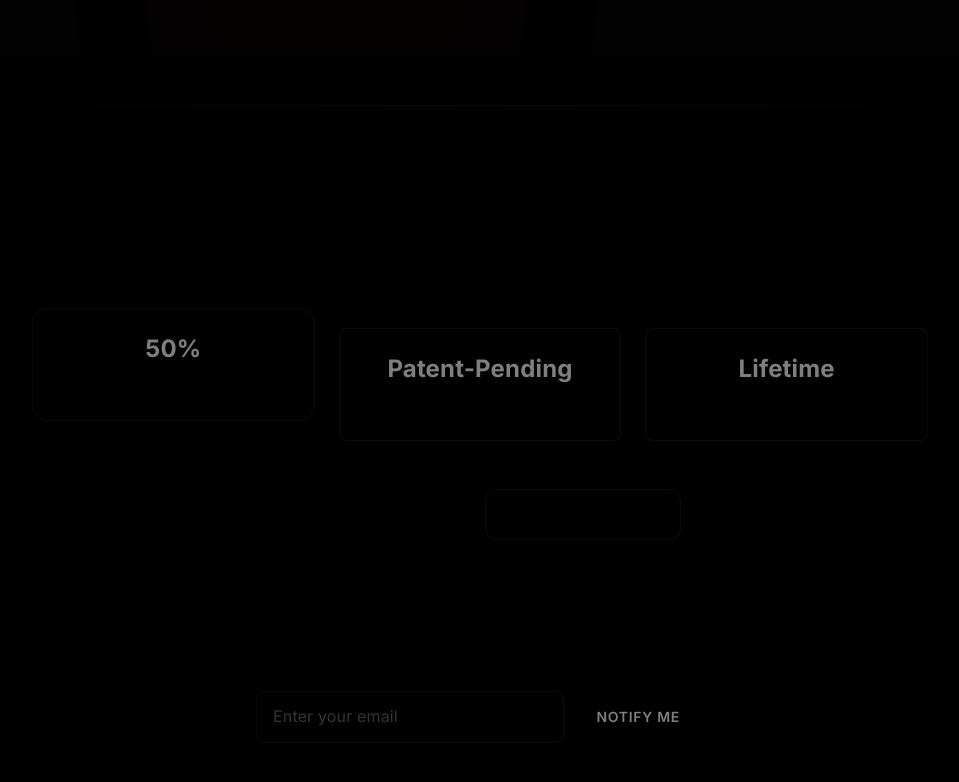
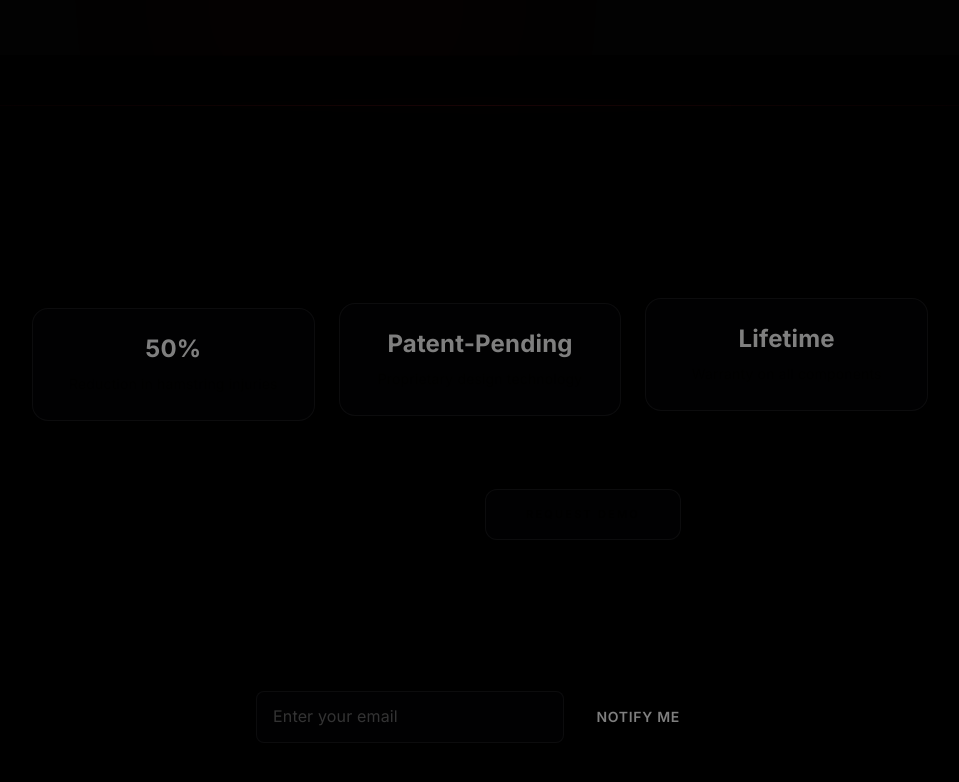
Before and after one commit to infinityspine/exiqx-website, a Next.js app: page / in a window 1280 px wide. Shown: the part 5080-5862 px from the top of the page, without its empty margins (160-1119 px from the left). Built offline with nearby package versions, Linux system fonts and the light colour scheme.

Commit message:
🕒 Auto-commit: 2025-11-12 19:02:48

```diff
--- a/components/sections/HomePageCTA.tsx
+++ b/components/sections/HomePageCTA.tsx
@@ -89,32 +89,50 @@ const CTASection = memo(function CTASection({
           >
             {/* Internal gradient glow on hover */}
             <div className="absolute inset-0 bg-gradient-to-br from-red-500/0 via-red-500/0 to-red-500/0 group-hover:from-red-500/5 group-hover:via-red-500/0 group-hover:to-transparent rounded-2xl transition-all duration-500 pointer-events-none" />
-            <div className="mb-2 text-2xl font-bold text-accent transition-colors duration-300 group-hover:text-red-400">50%</div>
-            <p className="text-sm text-white/70 leading-relaxed">
+            <div className="relative mb-2 text-2xl font-bold text-accent transition-colors duration-300 group-hover:text-red-400">50%</div>
+            <p className="relative text-sm text-white/70 leading-relaxed">
               Reduction in hamstring injuries
             </p>
           </motion.div>
 
           {/* Benefit 2 */}
           <motion.div
-            whileHover={shouldReduceMotion ? {} : { y: -4, scale: 1.02 }}
+            style={{ y: benefit2Y, transformStyle: "preserve-3d" }}
+            whileHover={shouldReduceMotion ? {} : {
+              y: -4,
+              scale: 1.02,
+              rotateX: -3,
+              rotateY: 3,
+              transition: { duration: 0.3 }
+            }}
             transition={{ duration: 0.3 }}
-            className="group rounded-lg border border-zinc-800/60 bg-zinc-950/40 p-6 backdrop-blur-sm transition-all duration-300 hover:border-red-900/50 hover:shadow-[0_10px_30px_rgba(220,38,38,0.2)]"
+            className="group relative rounded-2xl border border-zinc-800/60 bg-zinc-950/40 p-6 backdrop-blur-sm transition-all duration-300 hover:border-red-900/50 hover:shadow-lg hover:shadow-red-900/10 overflow-hidden"
           >
-            <div className="mb-2 text-2xl font-bold text-accent transition-colors duration-300 group-hover:text-red-400">Patent-Pending</div>
-            <p className="text-sm text-white/70 leading-relaxed">
+            {/* Internal gradient glow on hover */}
+            <div className="absolute inset-0 bg-gradient-to-br from-red-500/0 via-red-500/0 to-red-500/0 group-hover:from-red-500/5 group-hover:via-red-500/0 group-hover:to-transparent rounded-2xl transition-all duration-500 pointer-events-none" />
+            <div className="relative mb-2 text-2xl font-bold text-accent transition-colors duration-300 group-hover:text-red-400">Patent-Pending</div>
+            <p className="relative text-sm text-white/70 leading-relaxed">
               Proprietary design technology
             </p>
           </motion.div>
 
           {/* Benefit 3 */}
           <motion.div
-            whileHover={shouldReduceMotion ? {} : { y: -4, scale: 1.02 }}
+            style={{ y: benefit3Y, transformStyle: "preserve-3d" }}
+            whileHover={shouldReduceMotion ? {} : {
+              y: -4,
+              scale: 1.02,
+              rotateX: 3,
+              rotateY: -3,
+              transition: { duration: 0.3 }
+            }}
             transition={{ duration: 0.3 }}
-            className="group rounded-lg border border-zinc-800/60 bg-zinc-950/40 p-6 backdrop-blur-sm transition-all duration-300 hover:border-red-900/50 hover:shadow-[0_10px_30px_rgba(220,38,38,0.2)]"
+            className="group relative rounded-2xl border border-zinc-800/60 bg-zinc-950/40 p-6 backdrop-blur-sm transition-all duration-300 hover:border-red-900/50 hover:shadow-lg hover:shadow-red-900/10 overflow-hidden"
           >
-            <div className="mb-2 text-2xl font-bold text-accent transition-colors duration-300 group-hover:text-red-400">Lifetime</div>
-            <p className="text-sm text-white/70 leading-relaxed">
+            {/* Internal gradient glow on hover */}
+            <div className="absolute inset-0 bg-gradient-to-br from-red-500/0 via-red-500/0 to-red-500/0 group-hover:from-red-500/5 group-hover:via-red-500/0 group-hover:to-transparent rounded-2xl transition-all duration-500 pointer-events-none" />
+            <div className="relative mb-2 text-2xl font-bold text-accent transition-colors duration-300 group-hover:text-red-400">Lifetime</div>
+            <p className="relative text-sm text-white/70 leading-relaxed">
               Warranty on all components
             </p>
           </motion.div>
@@ -122,21 +140,51 @@ const CTASection = memo(function CTASection({
 
         {/* CTA Buttons */}
         <div className="flex flex-wrap items-center justify-center gap-4">
-          {/* Primary CTA */}
+          {/* Primary CTA with magnetic hover */}
           <motion.a
             href="#waitlist"
-            whileHover={shouldReduceMotion ? {} : { scale: 1.05, y: -2 }}
+            onMouseMove={(e) => {
+              if (shouldReduceMotion) return
+              const rect = e.currentTarget.getBoundingClientRect()
+              setMousePosition({
+                x: (e.clientX - rect.left - rect.width / 2) * 0.1,
+                y: (e.clientY - rect.top - rect.height / 2) * 0.1,
+              })
+            }}
+            onMouseLeave={() => setMousePosition({ x: 0, y: 0 })}
+            animate={{
+              x: mousePosition.x,
+              y: mousePosition.y,
+              scale: shouldReduceMotion ? 1 : undefined
+            }}
+            whileHover={shouldReduceMotion ? {} : { scale: 1.05 }}
             whileTap={shouldReduceMotion ? {} : { scale: 0.98 }}
+            transition={{ type: "spring", stiffness: 150, damping: 15 }}
             className="inline-block rounded-xl bg-accent px-10 py-4 text-[11px] font-semibold uppercase tracking-[0.2em] text-white transition-all duration-300 hover:bg-red-700 hover:shadow-[0_10px_30px_rgba(220,38,38,0.55)] focus-visible:outline-none focus-visible:ring-2 focus-visible:ring-accent focus-visible:ring-offset-2 focus-visible:ring-offset-black"
           >
             Join Waitlist
           </motion.a>
 
-          {/* Secondary CTA */}
+          {/* Secondary CTA with magnetic hover */}
           <motion.a
             href="#contact"
-            whileHover={shouldReduceMotion ? {} : { scale: 1.05, y: -2 }}
+            onMouseMove={(e) => {
+              if (shouldReduceMotion) return
+              const rect = e.currentTarget.getBoundingClientRect()
+              setSecondaryMousePosition({
+                x: (e.clientX - rect.left - rect.width / 2) * 0.1,
+                y: (e.clientY - rect.top - rect.height / 2) * 0.1,
+              })
+            }}
+            onMouseLeave={() => setSecondaryMousePosition({ x: 0, y: 0 })}
+            animate={{
+              x: secondaryMousePosition.x,
+              y: secondaryMousePosition.y,
+              scale: shouldReduceMotion ? 1 : undefined
+            }}
+            whileHover={shouldReduceMotion ? {} : { scale: 1.05 }}
             whileTap={shouldReduceMotion ? {} : { scale: 0.98 }}
+            transition={{ type: "spring", stiffness: 150, damping: 15 }}
             className="inline-block rounded-xl border border-zinc-800/60 bg-zinc-950/40 px-10 py-4 text-[11px] font-semibold uppercase tracking-[0.2em] text-white backdrop-blur-md transition-all duration-300 hover:border-white/90 hover:bg-white/10 hover:shadow-[0_10px_30px_rgba(255,255,255,0.1)] focus-visible:outline-none focus-visible:ring-2 focus-visible:ring-white focus-visible:ring-offset-2 focus-visible:ring-offset-black"
           >
             Request Demo
```
